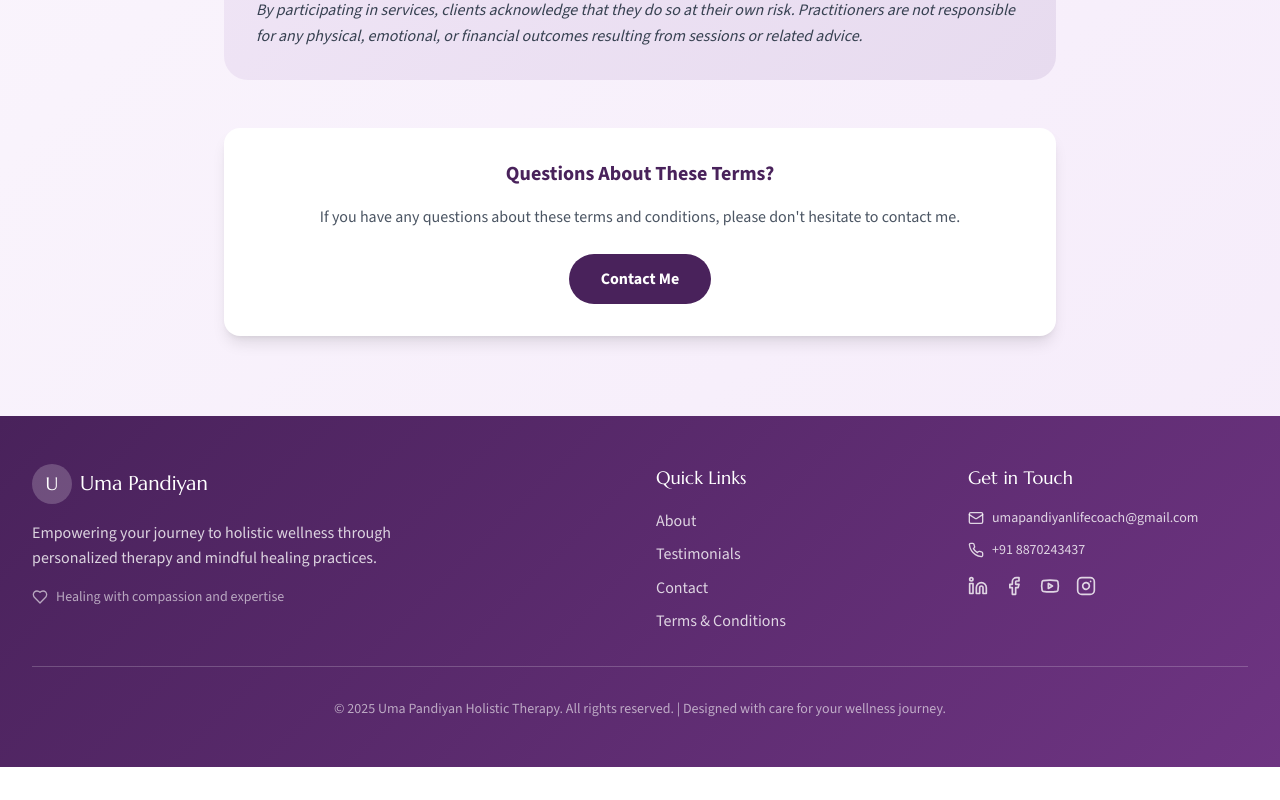
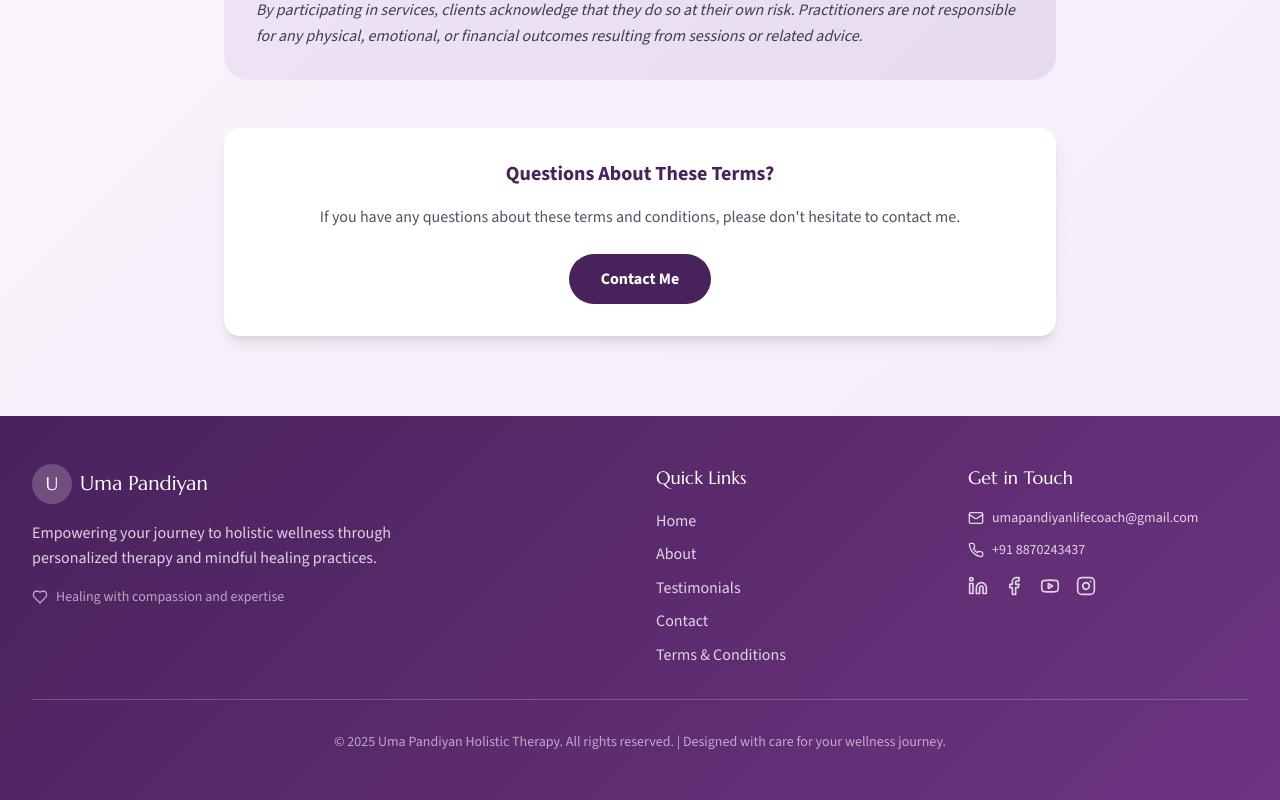
Before and after one commit to rameshkumark24/Umapandiyan, a React (Vite) app: page /terms in a window 1280 px wide. Shown: the part 2674-3474 px from the top of the page. Before the commit the page ends 3441 px from the top, so only its background shows below. Built offline with nearby package versions, Linux system fonts and the light colour scheme.

Commit message:
Update Footer.jsx

```diff
--- a/src/components/Footer.jsx
+++ b/src/components/Footer.jsx
@@ -44,6 +44,9 @@ const Footer = () => {
           <div>
             <span className="text-lg font-heading mb-4 block">Quick Links</span>
             <div className="space-y-2">
+              <Link to="/" className="block text-white/80 hover:text-white transition-colors">
+                Home
+              </Link>
               <Link to="/about" className="block text-white/80 hover:text-white transition-colors">
                 About
               </Link>
```
